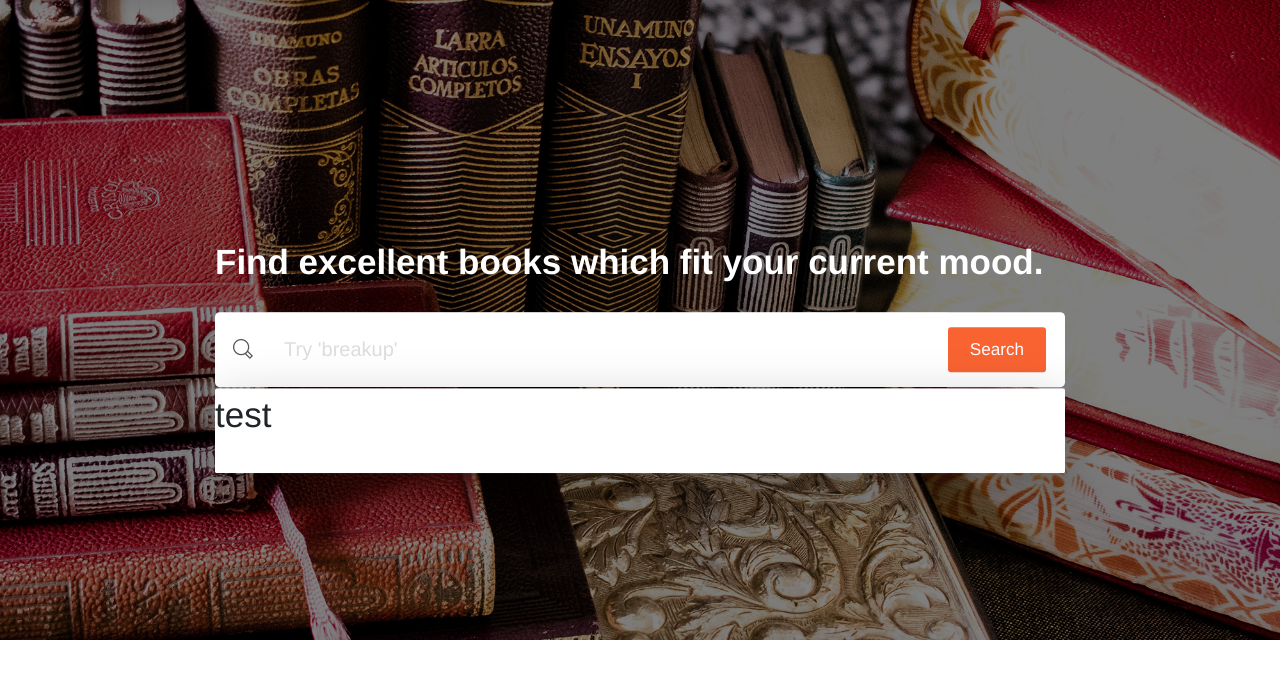
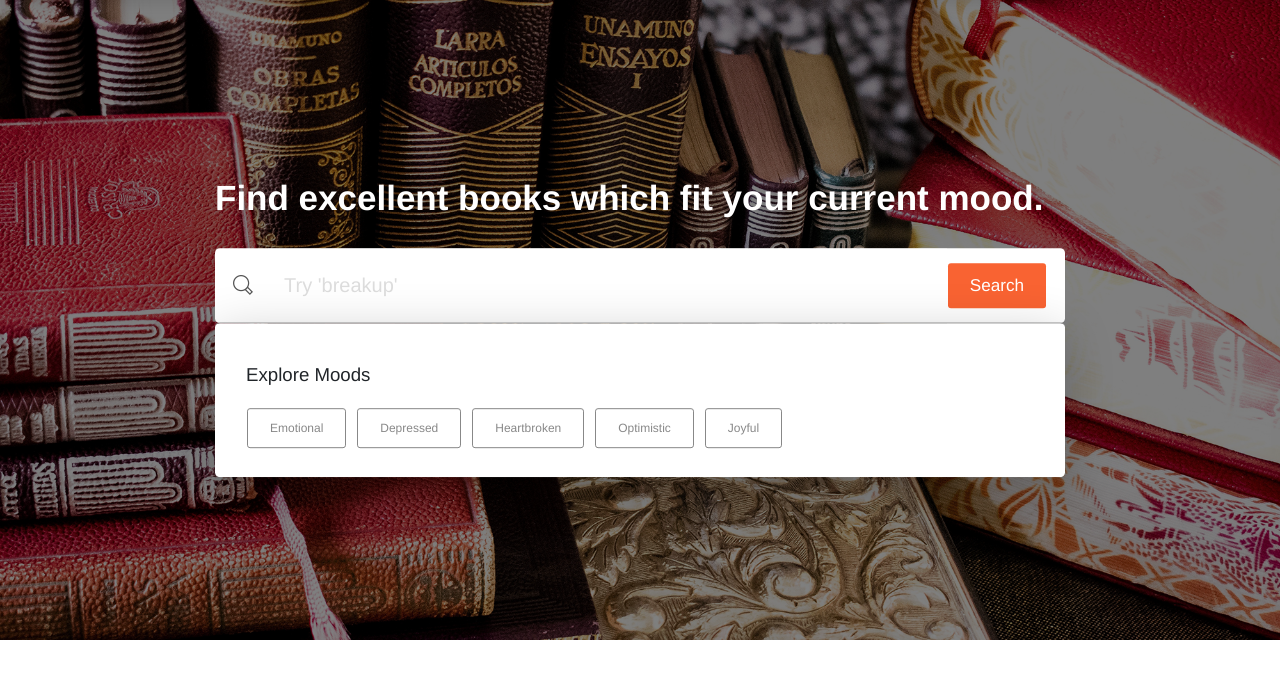
Before and after one commit to FroeMic/FullStack_Info_FinalProject, a Flask app: page / in a window 1280 px wide, after a click on "Search". Shown: the part 62-738 px from the top of the page. Run offline with Flask 2, Linux system fonts and the light colour scheme; some libraries are stand-ins or nearby versions.

Commit message:
Load moods from api and display them on landing page

```diff
--- a/app/static/_css/style.css
+++ b/app/static/_css/style.css
@@ -34,6 +34,26 @@ body>.navbar + * {
     left: auto;
 }
 
+#searchInputDropDownMenu {
+    top: -2px !important;
+    border-top: 1px #888 solid;
+    border-radius: .3rem;
+}
+
+#searchInputDropDownMenu #exploreMoodsContainer .btn {
+    border: 1px #888 solid;
+    background-color: white;
+    color: #888;
+    text-transform: capitalize;
+    font-weight: 500;
+    margin-right: 10px
+}
+
+#searchInputDropDownMenu #exploreMoodsContainer h4 {
+    font-size: 14pt;
+    font-weight: 500;
+}
+
 /* LANDING PAGE */
 .landing-page {
     margin-top: -20px;
@@ -44,6 +64,10 @@ body>.navbar + * {
 .landing-page .page-header-image {
     background-image: url('/static/_assets/img/bg_books.jpg');
     transform: translate3d(0px, 0px, 0px);
+}
+
+.landing-page .page-header .container>.content-center {
+    top: 40%;
 }
 
 .input-group-lg .input-group-addon {
--- a/app/static/_js/app.js
+++ b/app/static/_js/app.js
@@ -1,10 +1,21 @@
+let state = {
+	moods: []
+}
+
+let config = {
+	landingPage: {
+		numberOfMoodsToShowInExploreView: 5
+	}
+}
+
 $(document).ready(function(){
 	setup();
+	setup_did_finish();
 });
 
 function setup() {
 	markActiveLinks();
-	setup_did_finish();
+	setupLandingPage();
 }
 
 
@@ -27,3 +38,67 @@ function markActiveLinks() {
 function setup_did_finish() {
 	$('.cloak').removeClass('cloak');
 }
+
+function loadMoods() {
+	return $.get('/api/v1/moods', function(response) {
+		if (response && response.success) {
+			state.moods = response.data;
+		} else {
+			console.log(response.error);
+		}
+	});
+}
+
+/**
+ * Sets up the state and view for the landing page.
+ */
+function setupLandingPage() {
+	// only invoke this function, if we are on the landing page
+	if (!$('#landing-page')) {
+		return;
+	}
+
+	loadMoods().then(function() {
+		console.log('loaded modds', state.moods)
+		addExploreMoodsView();
+	});
+}
+
+function addExploreMoodsView() {
+	const n = config.landingPage.numberOfMoodsToShowInExploreView;
+	const moods = getRandom(state.moods, n);
+
+	let html = ['<h4>Explore Moods</h4>']
+	for (let mood of moods) {
+		html.push([
+			'<a href="" class="btn mood-btn">',
+				mood,
+			'</a>'
+		].join(''))
+	}
+
+	$('#exploreMoodsContainer').empty()
+	$('#exploreMoodsContainer').append(html.join(''));
+}
+
+/**
+ * Returns n random elements from an array.
+ *
+ * If the array has less then n elements, all elements
+ * of the array are returned.
+ * @param {Array} arr
+ * @param {Number} n
+ */
+function getRandom(arr, n) {
+    var result = new Array(n),
+        len = arr.length,
+        taken = new Array(len);
+    if (n > len)
+        return arr;
+    while (n--) {
+        var x = Math.floor(Math.random() * len);
+        result[n] = arr[x in taken ? taken[x] : x];
+        taken[x] = --len in taken ? taken[len] : len;
+    }
+    return result;
+}
--- a/app/templates/index.html
+++ b/app/templates/index.html
@@ -5,7 +5,7 @@
 {% endblock %}
 
 {% block main_body %}
-  <div class="landing-page">
+  <div id="landing-page" class="landing-page">
       <div class="page-header">
           <div class="page-header-image" data-parallax="false">
           </div>
@@ -23,8 +23,14 @@
                          </a>
                       </span>
                   </div>
-                  <div class="dropdown-menu" aria-labelledby="searchInputDropDown" style="width:100%;" >
-                    <h2>test</h2>
+                  <div class="dropdown-menu" aria-labelledby="searchInputDropDown" id="searchInputDropDownMenu">
+                    <div id="exploreMoodsContainer" class="container text-left m-3">
+                        <h4>Explore Moods</h4>
+                        <a href="" class="btn">Mood</a>
+                        <a href="" class="btn">Mood</a>
+                        <a href="" class="btn">Mood</a>
+                        <a href="" class="btn">Mood</a>
+                    </div>
                   </div>
 
 
```
